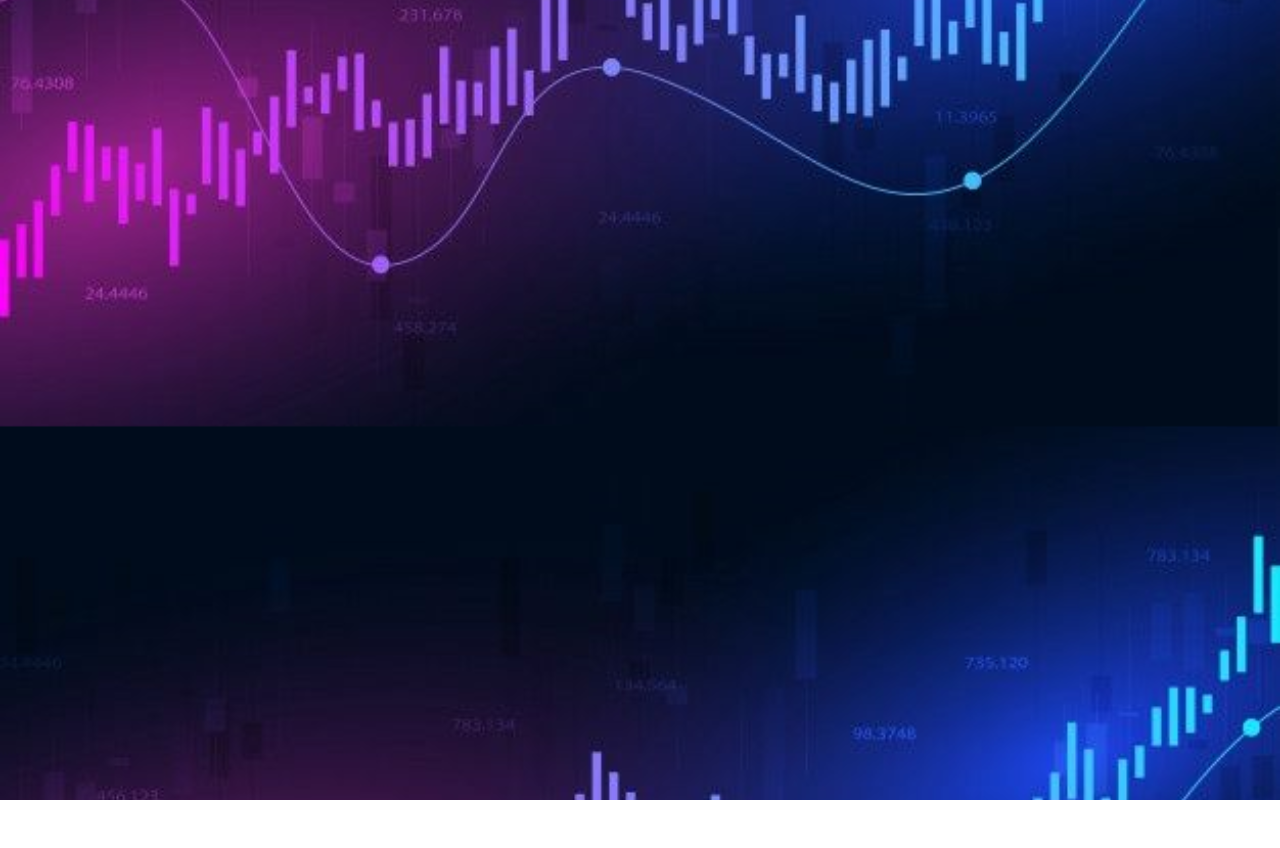
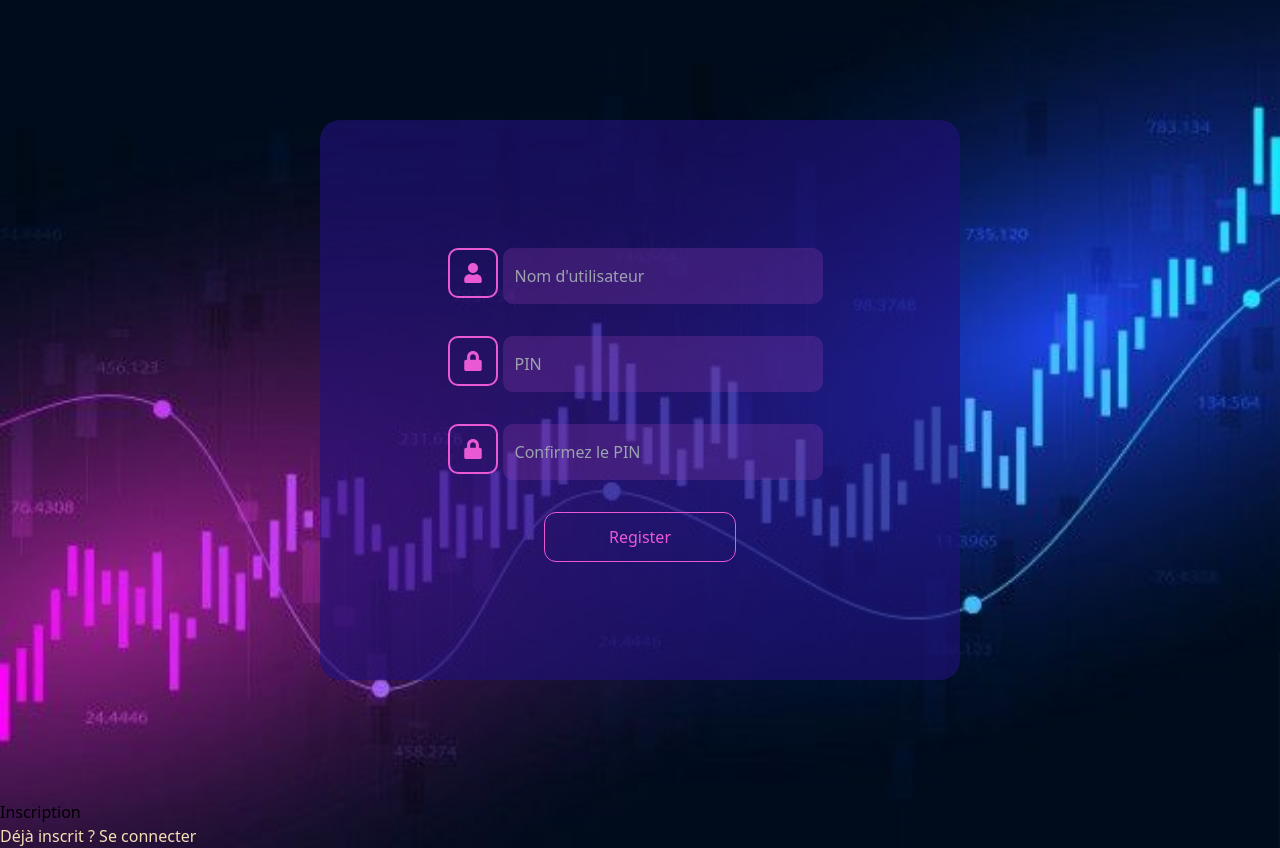
Before and after one commit to OUTER-DEV/frontend, a React (Create React App) app: page /register in a window 1280 px wide. Before the commit the page ends 800 px from the top, so only its background shows below. Built offline with nearby package versions, Linux system fonts and the light colour scheme.

Commit message:
feat: update

```diff
--- a/src/App.js
+++ b/src/App.js
@@ -4,7 +4,10 @@ import { BrowserRouter as Router, Route, Switch, Redirect  } from 'react-router-
 
 
 import Login from "./Login/login"
+import Register from './Login/register';
 import MainPage from "./Main/main"
+import Dashboard from "./Dashboard/dashboard"
+
 
 
 function App() {
@@ -16,7 +19,10 @@ function App() {
         <Redirect to="/login" />
       </Route>
     <Route path="/login" component={Login} />
+    <Route path="/register" component={Register} />
     <Route path="/main" component={MainPage} />
+    <Route path="/dashboard" component={Dashboard} />
+
   </Switch>
 </Router>
     </>
--- /dev/null
+++ b/src/Dashboard/dashboard.css
@@ -0,0 +1,19 @@
+._container{
+    display: flex;
+    flex-direction: row;
+    color: wheat;
+}
+.left{
+    border: solid 1px;
+height: 100vh;
+width: 20vw;
+text-align: center;
+}
+.btn_cnt{
+    display: flex;
+    flex-direction: column;
+}
+.btn{
+    border: solid 1px;
+    margin-bottom: 30px;
+}
--- a/src/Dashboard/dashboard.js
+++ b/src/Dashboard/dashboard.js
@@ -1,4 +1,7 @@
 import React, { useState } from 'react';
+import "./dashboard.css"
+import { FaHome, FaPlus } from 'react-icons/fa';
+
 
 const MessageA = () => {
   return <p>Hello from A</p>;
@@ -20,12 +23,33 @@ const Dashboard = () => {
   };
 
   return (
-    <div>
-      <h1>Tableau de bord</h1>
-      <button onClick={handleClickA}>Cliquez pour A</button>
-      <button onClick={handleClickB}>Cliquez pour B</button>
-      {message === 'A' && <MessageA />}
-      {message === 'B' && <MessageB />}
+    <div className=' _container'>
+      <div className='left'>
+        <h1 className=''>Tableau de bord</h1>
+        <div className='btn_cnt'>
+          <button
+            className='btn'
+            onClick={handleClickA}
+          >
+            <label><FaHome/></label>
+            Cliquez pour A
+          </button>
+          <button
+            className='btn'
+            onClick={handleClickB}
+          >
+                        <label><FaPlus/></label>
+
+            Cliquez pour B
+          </button>
+        </div>
+
+      </div>
+
+      <div className='right'>
+        {message === 'A' && <MessageA />}
+        {message === 'B' && <MessageB />}
+      </div>
     </div>
   );
 };
--- a/src/Login/login.css
+++ b/src/Login/login.css
@@ -34,3 +34,6 @@ text-align: center;
     color: rgb(234, 89, 212);
 
 }
+.test{
+    color: wheat;
+}
--- a/src/Login/login.js
+++ b/src/Login/login.js
@@ -1,9 +1,10 @@
 import React, { useState } from 'react';
-import { useHistory } from 'react-router-dom';
+import { useHistory, Link } from 'react-router-dom';
 import './login.css';
 import Loading from '../components/loading';
 import { FaUser, FaLock } from 'react-icons/fa';
 import MainPage from '../Main/main';
+import Form from '../components/form';
 
 const LoginForm = () => {
   const history = useHistory();
@@ -29,20 +30,8 @@ const LoginForm = () => {
 
     if (pin.length === 4) {
       setLoading(true);
-      /**
-       * Data posting
-       */
-      /*try {
-        const user = await login(email, password);
-        console.log('Connexion réussie:', user);
 
-        setLoading(false);
-        history.push('/main');
-      } catch (error) {
-        console.error('Erreur:', error);
-        setLoading(false);
-      }*/
-
+      // Simulating a loading state
       setTimeout(() => {
         setLoading(false);
         history.push('/main');
@@ -52,55 +41,53 @@ const LoginForm = () => {
     }
   };
 
-  return (
-    <>
-      {buttonClicked ? (
-        loading ? (
-          <Loading />
-        ) : (
-          <MainPage />
-        )
-      ) : (
-        <form
+  const renderContent = () => {
+    if (buttonClicked) {
+      if (loading) {
+        return <Loading />;
+      } else {
+        return <MainPage />;
+      }
+    } else {
+      return (
+        <>
+        <Form
           onSubmit={handleSubmit}
-          className="flex flex-col items-center justify-center min-h-screen"
+          buttonText="Connect"
+          fields={[
+            {
+              id: 'userName',
+              type: 'text',
+              value: userName,
+              onChange: handleUserNameChange,
+              placeholder: 'Username',
+              icon: <FaUser />,
+            },
+            {
+              id: 'pin',
+              type: 'text',
+              value: pin,
+              onChange: handlePinChange,
+              placeholder: 'PIN (4 digits)',
+              maxLength: 4,
+              icon: <FaLock />,
+            },
+          ]}
+          buttonDisabled={pin.length !== 4}
         >
-          <div className="_mainContainer">
-            <div className="flex flex-cole">
-              <label className="flex justify-center items-center h-full sm:w-10 _icon">
-                <FaUser />
-              </label>
-              <input
-                type="text"
-                id="userName"
-                value={userName}
-                onChange={handleUserNameChange}
-                className="_input"
-                placeholder="Username"
-              />
-            </div>
-            <div className="flex flex-cole">
-              <label className="flex justify-center items-center h-full sm:w-10 _icon">
-                <FaLock />
-              </label>
-              <input
-                type="text"
-                id="pin"
-                value={pin}
-                onChange={handlePinChange}
-                className="_input"
-                placeholder="PIN (4 digits)"
-                maxLength={4}
-              />
-            </div>
-            <button type="submit" className="_button">
-              Connect
-            </button>
+
+        </Form>
+        <div className="mt-4">
+            <p className="text-center test">
+              Pas encore inscrit ? <Link to="/register">S'inscrire</Link>
+            </p>
           </div>
-        </form>
-      )}
-    </>
-  );
+        </>
+      );
+    }
+  };
+
+  return <>{renderContent()}</>;
 };
 
 export default LoginForm;
--- /dev/null
+++ b/src/Login/register.js
@@ -0,0 +1,107 @@
+import React, { useState } from 'react';
+import { useHistory, Link } from 'react-router-dom';
+import './login.css';
+import Loading from '../components/loading';
+import { FaUser, FaLock } from 'react-icons/fa';
+import MainPage from '../Main/main';
+import Form from '../components/form';
+
+const RegisterForm = () => {
+  const history = useHistory();
+  const [userName, setUserName] = useState('');
+  const [pin, setPin] = useState('');
+  const [confirmPin, setConfirmPin] = useState('');
+  const [loading, setLoading] = useState(false);
+  const [buttonClicked, setButtonClicked] = useState(false);
+
+  const handleUserNameChange = (e) => {
+    setUserName(e.target.value);
+  };
+
+  const handlePinChange = (e) => {
+    const inputPin = e.target.value;
+    if (/^\d{0,4}$/.test(inputPin)) {
+      setPin(inputPin);
+    }
+  };
+
+  const handleConfirmPinChange = (e) => {
+    const inputConfirmPin = e.target.value;
+    if (/^\d{0,4}$/.test(inputConfirmPin)) {
+      setConfirmPin(inputConfirmPin);
+    }
+  };
+
+  const handleSubmit = async (e) => {
+    setButtonClicked(true);
+    e.preventDefault();
+
+    if (pin.length === 4 && pin === confirmPin) {
+      setLoading(true);
+
+      // Simulating a loading state
+      setTimeout(() => {
+        setLoading(false);
+        history.push('/main');
+      }, 2000);
+    } else {
+      console.error(
+        'Le PIN doit contenir exactement 4 chiffres et les deux PIN doivent correspondre !'
+      );
+    }
+  };
+
+  let content;
+  if (buttonClicked) {
+    if (loading) {
+      content = <Loading />;
+    } else {
+      content = <MainPage />;
+    }
+  } else {
+    content = (
+      <Form
+        onSubmit={handleSubmit}
+        buttonText="Register"
+        fields={[
+          {
+            id: 'userName',
+            type: 'text',
+            value: userName,
+            onChange: handleUserNameChange,
+            placeholder: "Nom d'utilisateur",
+            icon: <FaUser />,
+          },
+          {
+            id: 'pin',
+            type: 'password',
+            value: pin,
+            onChange: handlePinChange,
+            placeholder: 'PIN',
+            icon: <FaLock />,
+          },
+          {
+            id: 'confirmPin',
+            type: 'password',
+            value: confirmPin,
+            onChange: handleConfirmPinChange,
+            placeholder: 'Confirmez le PIN',
+            icon: <FaLock />,
+          },
+        ]}
+        customDiv={
+          <div>
+            <h2>Inscription</h2>
+            <p className='test'>
+              Déjà inscrit ? <Link to="/login">Se connecter</Link>
+            </p>
+          </div>
+        }
+      />
+    );
+  }
+
+  return <>{content}</>;
+};
+
+export default RegisterForm;
--- /dev/null
+++ b/src/components/form.js
@@ -0,0 +1,34 @@
+import React from 'react';
+
+const Form = ({ onSubmit, buttonText, fields, buttonDisabled, customDiv  }) => {
+  return (
+    <>
+    <form onSubmit={onSubmit} className="flex flex-col items-center justify-center min-h-screen">
+      <div className="_mainContainer">
+        {fields.map((field) => (
+          <div key={field.id} className="flex flex-cole">
+            <label className="flex justify-center items-center h-full sm:w-10 _icon">
+              {field.icon}
+            </label>
+            <input
+              type={field.type}
+              id={field.id}
+              value={field.value}
+              onChange={field.onChange}
+              className="_input"
+              placeholder={field.placeholder}
+              maxLength={field.maxLength}
+            />
+          </div>
+        ))}
+        <button type="submit" className="_button" disabled={buttonDisabled}>
+          {buttonText}
+        </button>
+      </div>
+    </form>
+    {customDiv &&<div>{customDiv}</div>}
+    </>
+  );
+};
+
+export default Form;
--- a/src/components/loading.css
+++ b/src/components/loading.css
@@ -1,3 +1,3 @@
 body{
-
+    border: 0;
 }
```
